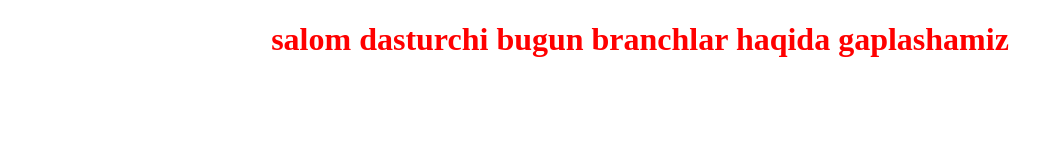
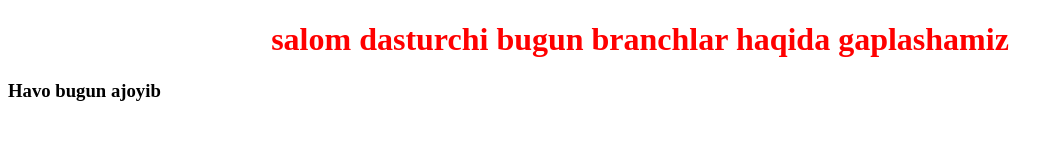
Before and after one commit to nafisa2007/GithubTest, a plain HTML site: page 63-dars/index.html in a window 1280 px wide. Shown: the whole page, without its empty margins (0-1064 px from the left). Drawn offline with Linux system fonts and the light colour scheme.

Commit message:
h3 da text yozildi

```diff
--- a/63-dars/index.html
+++ b/63-dars/index.html
@@ -13,6 +13,7 @@
 </head>
 <body>
     <h1>salom dasturchi bugun branchlar haqida gaplashamiz</h1>
+    <h3>Havo bugun ajoyib</h3>
 </body>
 <script src="./main.js"></script>
 </html>
```
